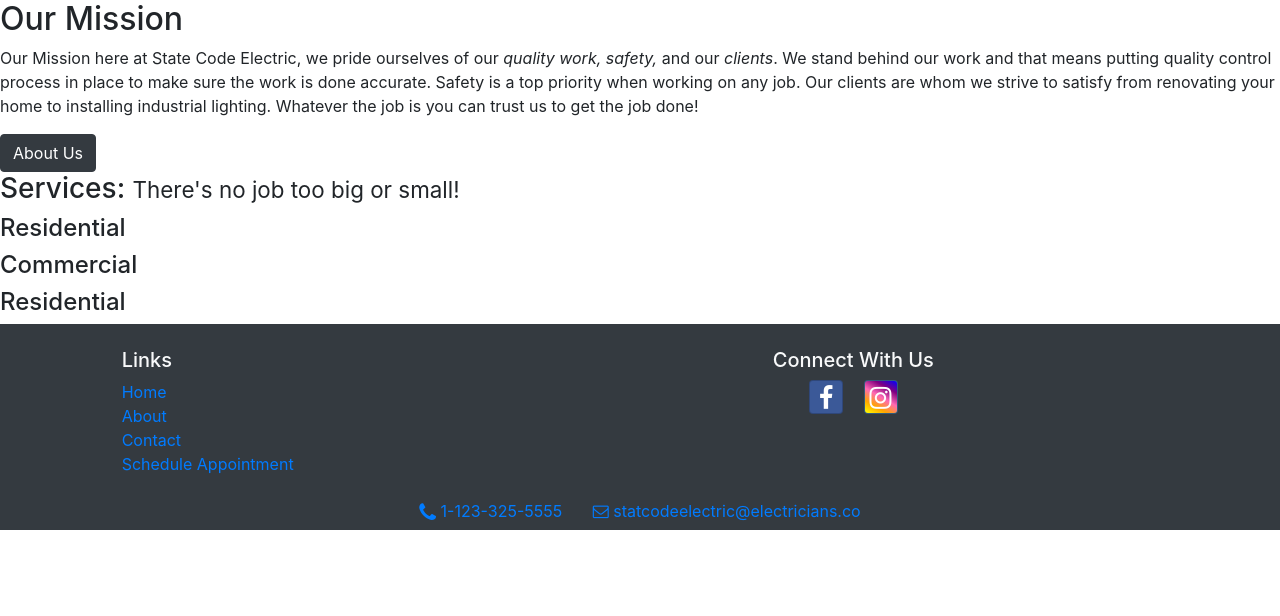
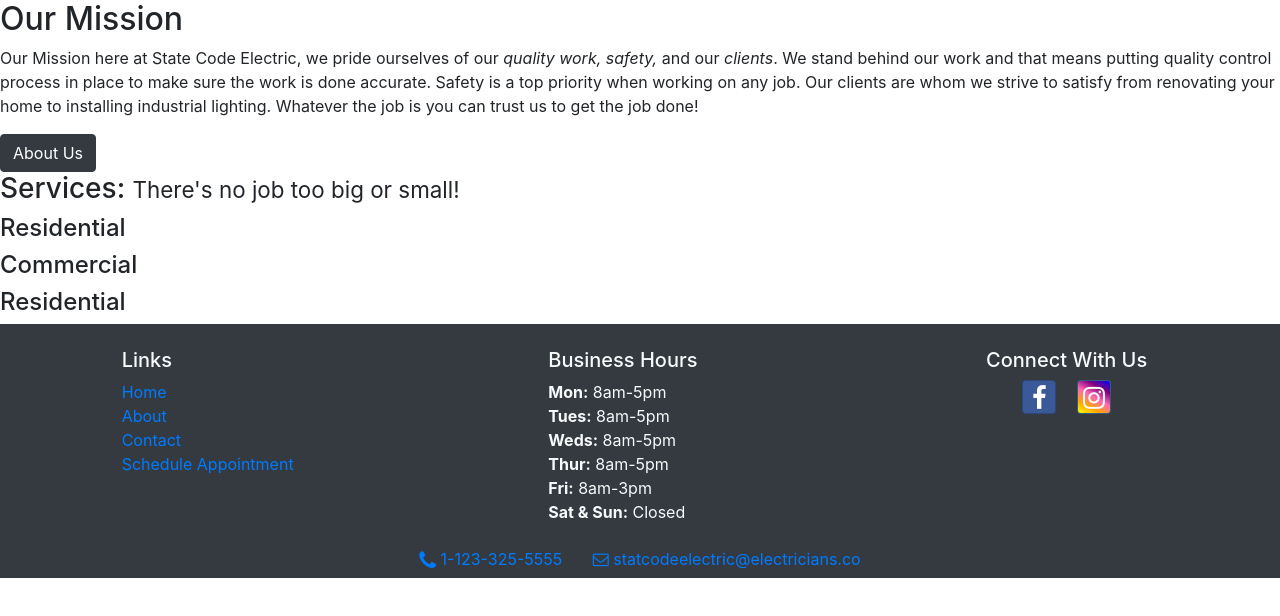
Before and after one commit to issa18/Portfolio, a website: page index.html in a window 1280 px wide. Drawn offline with nearby package versions, Linux system fonts and the light colour scheme.

Commit message:
Added Business Hours to small and up and with an accordian with xs size

```diff
--- a/index.html
+++ b/index.html
@@ -53,6 +53,17 @@
                         <li><a href="#">Schedule Appointment</a></li>
                     </ul>
                 </div>
+                <div class="col-sm-3 text-sm-left offset-1 d-none d-sm-block">
+                    <h5>Business Hours</h5>
+                    <ul class="list-unstyled">
+                        <li><strong>Mon:</strong> 8am-5pm</li>
+                        <li><strong>Tues:</strong> 8am-5pm</li>
+                        <li><strong>Weds:</strong> 8am-5pm</li>
+                        <li><strong>Thur:</strong> 8am-5pm</li>
+                        <li><strong>Fri:</strong> 8am-3pm</li>
+                        <li><strong>Sat & Sun:</strong> Closed</li>
+                    </ul>
+                </div>
                 <div class="col-sm-3 d-block d-sm-none text-sm-left">
                     <div class="accordian">
                         <div class="card bg-dark">
```
